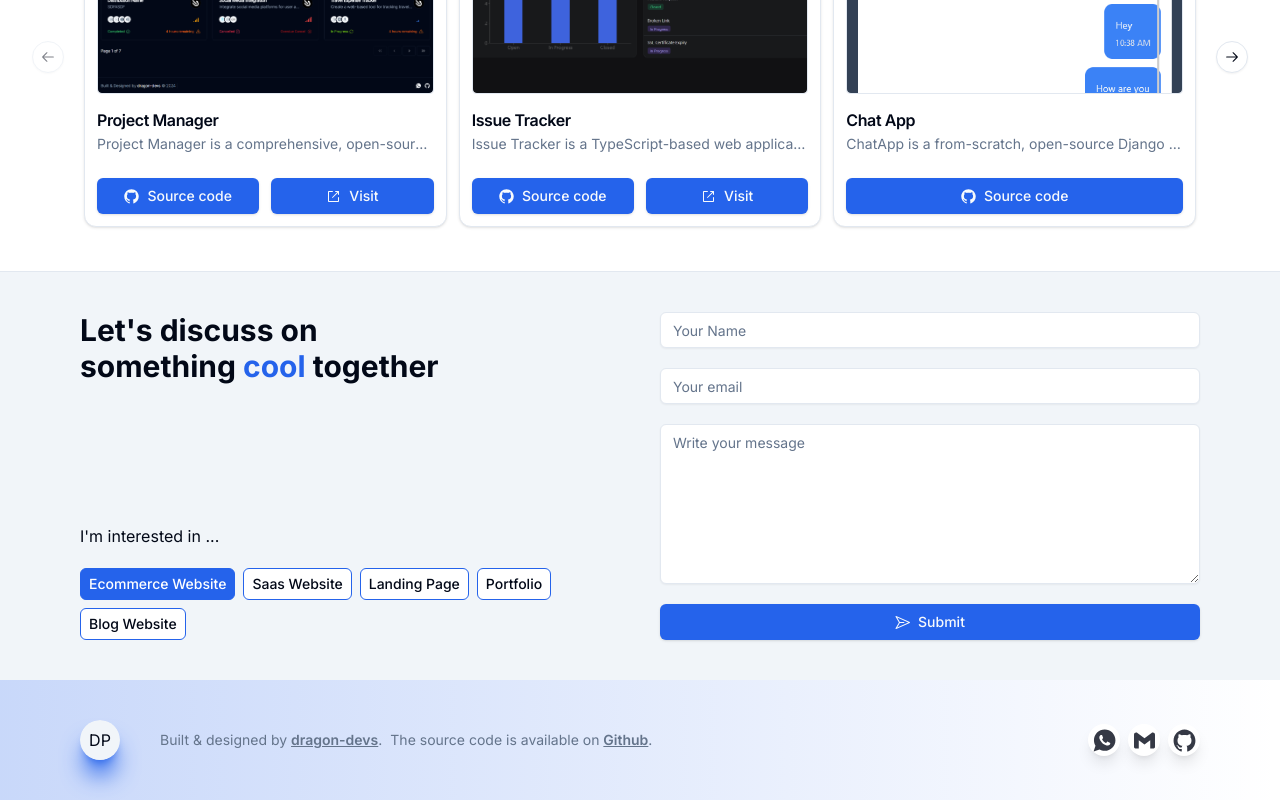
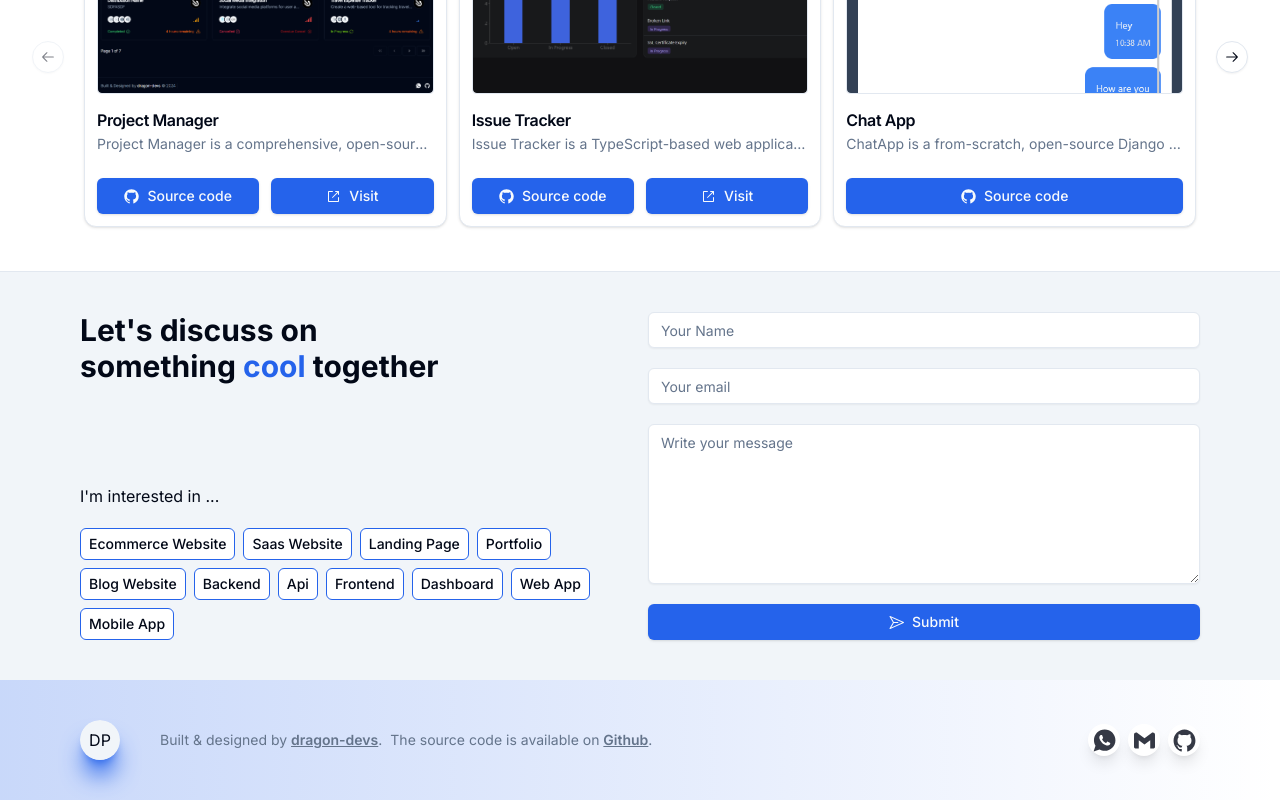
Before and after one commit to SA926-COBRA/Full-stack-Portfolio, a Next.js app: page / in a window 1280 px wide. Shown: the part 1344-2144 px from the top of the page. Built offline with nearby package versions, Linux system fonts and the light colour scheme.

Commit message:
feat: updated contact interested in.

```diff
--- a/app/HeroSection.tsx
+++ b/app/HeroSection.tsx
@@ -15,9 +15,6 @@ const HeroSection = ({data}: Props) => {
     my_name,
     job_title,
     title_description,
-    experience_years,
-    projects_completed_count,
-    skills,
     social_media
   } = data;
 
@@ -33,8 +30,9 @@ const HeroSection = ({data}: Props) => {
           </h3>
         </div>
         <div>
-          <Image className="absolute sm:right-0 sm:-top-20 transform scale-x-[-1] -top-12 -z-10 "
-                 src="/portfolio_hero_blue.png" alt="hero_picture" width={450} height={800}/>
+          <Image priority={true} alt="hero_picture" width={500} height={800}
+                 className="w-auto h-auto absolute sm:right-0 sm:-top-20 transform scale-x-[-1] -top-12 -z-10 "
+                 src="/portfolio_hero.png" />
         </div>
       </div>
   );
--- a/app/components/ContactForm.tsx
+++ b/app/components/ContactForm.tsx
@@ -6,10 +6,11 @@ import {Input} from "@/components/ui/input";
 import {Textarea} from "@/components/ui/textarea";
 import {Button} from "@/components/ui/button";
 import {RadioGroup, RadioGroupItem} from "@/components/ui/radio-group";
-import {Label} from "@/components/ui/label";
 import {PaperPlaneIcon, ReloadIcon} from "@radix-ui/react-icons";
 import {toast} from "sonner";
 import {useRouter} from "next/navigation";
+import me from "../../change_data/hero_section.json";
+import {Label} from "@/components/ui/label";
 
 const ContactForm = () => {
   const [name, setName] = useState('');
@@ -35,12 +36,11 @@ const ContactForm = () => {
 
       router.refresh()
       if (response.ok) {
-        toast.success("Thanks for submitting your message ;)")
+        toast.success(`Mr/Mis ${name.charAt(0).toUpperCase() + name.slice(1)}, We will inform ASAP :)`)
         setName('');
         setEmail('');
         setMessage('');
         setInterested('');
-        setSubmitted(false);
         setSubmitted(false);
       } else {
         toast.error('Unable to submit your message :(');
@@ -58,7 +58,7 @@ const ContactForm = () => {
         <div
             className="p-5 border-t bg-muted sm:p-10 w-[100vw] relative left-[50%] right-[50%] ml-[-50vw] mr-[-50vw]">
           <Container>
-            <div className="flex md:flex-row flex-col gap-3 sm:gap-4">
+            <div className="grid grid-cols-1 lg:grid-cols-2 gap-3 sm:gap-4">
               <div className="grid grid-rows-2">
                 <div className="font-bold sm:text-3xl text-2xl sm:w-96 mr-5">
                   Let&apos;s discuss on something
@@ -67,84 +67,31 @@ const ContactForm = () => {
                 </div>
                 <div className="flex flex-col justify-end gap-5">
                   <div>I&apos;m interested in ...</div>
-                  <RadioGroup defaultValue="Ecommerce Website" className="flex flex-wrap">
-                    <div>
+                  <RadioGroup defaultValue={interested} className="flex flex-wrap">
+                    {me.i_will_do.map(item => (
+                        <div key={item}>
                           <RadioGroupItem
-                          value="Ecommerce Website"
-                          id="ecommerce_website"
+                              value={item}
+                              id={item}
                               className="peer sr-only"
-                          onClick={() => setInterested("Ecommerce Website")}
-
+                              onClick={(e) => {
+                                // @ts-ignore
+                                setInterested(e.target.value);
+                              }}
                           />
                           <Label
-                          htmlFor="ecommerce_website"
-                          className="flex flex-col items-center justify-between rounded-md border border-primary bg-popover p-2 hover:bg-accent hover:text-accent-foreground peer-data-[state=checked]:bg-primary peer-data-[state=checked]:text-background [&:has([data-state=checked])]:bg-primary"
+                              htmlFor={item}
+                              className={`flex flex-col items-center capitalize justify-between rounded-md border border-primary bg-popover p-2 hover:bg-accent hover:text-accent-foreground ${interested === item ? 'peer-data-[state=checked]:bg-primary peer-data-[state=checked]:text-background [&:has([data-state=checked])]:bg-primary' : ''}`}
                           >
-                        Ecommerce Website
+                            {item}
                           </Label>
                         </div>
-                    <div>
-                      <RadioGroupItem
-                          value="Saas Website"
-                          id="saas_website"
-                          className="peer sr-only"
-                          onClick={() => setInterested("Saas Website")}
+                    ))}
+                  </RadioGroup>
 
-                      />
-                      <Label
-                          htmlFor="saas_website"
-                          className="peer-data-[state=checked]:text-background flex flex-col items-center justify-between rounded-md border border-primary bg-popover p-2 hover:bg-accent hover:text-accent-foreground peer-data-[state=checked]:bg-primary [&:has([data-state=checked])]:bg-primary"
-                      >
-                        Saas Website
-                      </Label>
-                    </div>
-                    <div>
-                      <RadioGroupItem
-                          value="Landing Page"
-                          id="landing_page"
-                          className="peer sr-only"
-                          onClick={() => setInterested("Landing Page")}
-
-                      />
-                      <Label
-                          htmlFor="landing_page"
-                          className=" peer-data-[state=checked]:text-background flex flex-col items-center justify-between rounded-md border border-primary bg-popover p-2 hover:bg-accent hover:text-accent-foreground peer-data-[state=checked]:bg-primary [&:has([data-state=checked])]:bg-primary"
-                      >
-                        Landing Page
-                      </Label>
-                    </div>
-                    <div>
-                      <RadioGroupItem
-                          value="Portfolio"
-                          id="portfolio"
-                          className="peer sr-only"
-                          onClick={() => setInterested("Portfolio")}
-                      />
-
-                      <Label
-                          htmlFor="portfolio"
-                          className="peer-data-[state=checked]:text-background flex flex-col items-center justify-between rounded-md border border-primary bg-popover p-2 hover:bg-accent hover:text-accent-foreground peer-data-[state=checked]:bg-primary [&:has([data-state=checked])]:bg-primary"
-                      >
-                        Portfolio
-                      </Label>
-                    </div>
-                    <div>
-                      <RadioGroupItem
-                          value="Blog Website"
-                          id="blog_website"
-                          className="peer sr-only"
-                          onClick={() => setInterested("Blog Website")}/>
-                      <Label
-                          htmlFor="blog_website"
-                          className="peer-data-[state=checked]:text-background flex flex-col items-center justify-between rounded-md border border-primary bg-popover p-2 hover:bg-accent hover:text-accent-foreground peer-data-[state=checked]:bg-primary [&:has([data-state=checked])]:bg-primary"
-                      >
-                        Blog Website
-                      </Label>
-                    </div>
-                  </RadioGroup>
                 </div>
               </div>
-              <div className="md:w-[50%] text-lg sm:leading-8">
+              <div className=" text-lg sm:leading-8">
                 <form onSubmit={handleSubmit}>
                   <div className="flex flex-col gap-3 sm:gap-5">
                     <Input className="bg-background capitalize" placeholder="Your name" type="text" value={name}
@@ -163,9 +110,7 @@ const ContactForm = () => {
           </Container>
         </div>
       </div>
-
-  )
-      ;
+  );
 };
 
 export default ContactForm;
--- a/change_data/hero_section.json
+++ b/change_data/hero_section.json
@@ -3,6 +3,21 @@
   "job_title": "I'm a Full-Stack Web Developer",
   "title_description": "I build things for web.",
   "about_me": "I am a 25-year-old self-taught developer and designer, deeply passionate about continuous learning, problem-solving, and coding. Eager to maximize my potential, I aspire to make significant contributions to the development of world-class applications within an enterprise environment.",
+  "experience_years": "4+",
+  "projects_completed_count": "15+",
+  "i_will_do": [
+    "Ecommerce Website",
+    "Saas Website",
+    "Landing Page",
+    "Portfolio",
+    "Blog Website",
+    "Backend",
+    "Api",
+    "Frontend",
+    "Dashboard",
+    "web app",
+    "mobile app"
+  ],
   "social_media": {
     "github": "https://github.com/dragon-devs",
     "gmail": "dragonfourtyseven@gmail.com",
@@ -15,8 +30,6 @@
     "whatsapp": "+923075577010",
     "other": ""
   },
-  "experience_years": "4+",
-  "projects_completed_count": "15+",
   "skills": {
     "PYTHON": true,
     "JAVASCRIPT": true,
```
Lines whose indentation alone changed are shown as unchanged.
